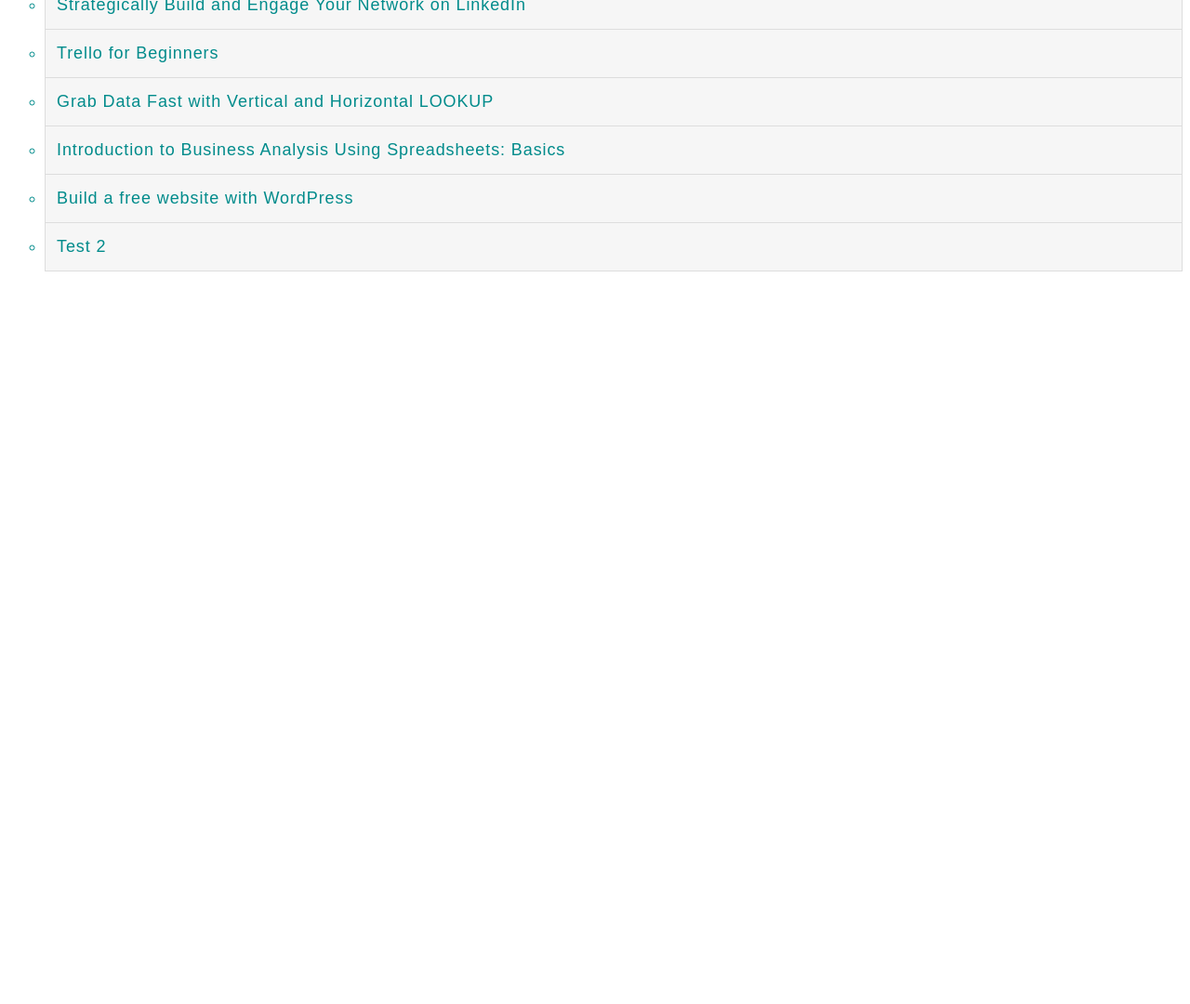
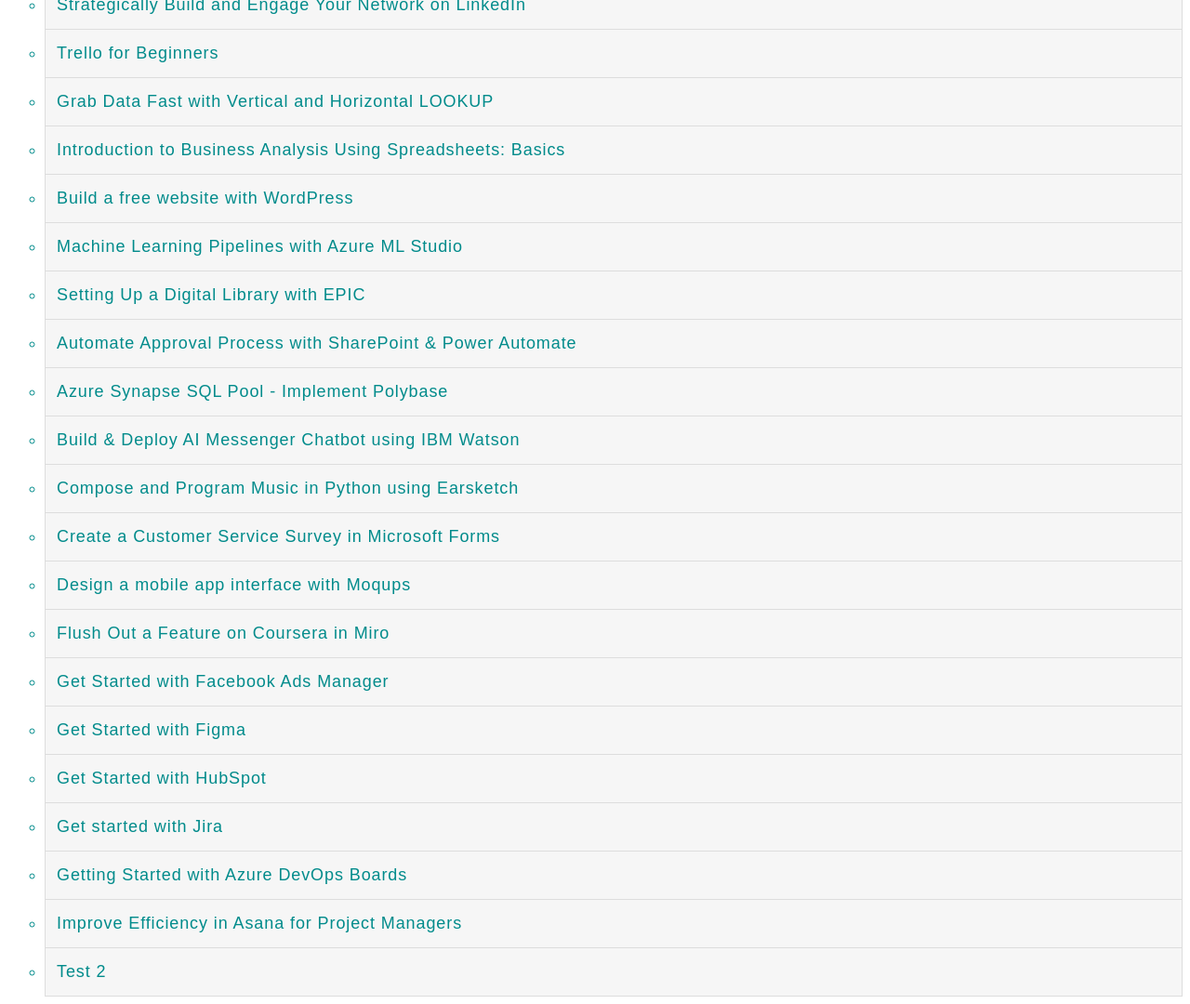
Before and after one commit to BenjaminAlbert387/coursera-certificates, a plain HTML site: page index.html in a window 1280 px wide. Shown: the part 3081-4161 px from the top of the page at 93% size. Before the commit the page ends 3381 px from the top, so only its background shows below. Drawn offline with Linux system fonts and the light colour scheme.

Commit message:
Update index.html

```diff
--- a/index.html
+++ b/index.html
@@ -98,6 +98,24 @@
         <li><a href="https://www.coursera.org/account/accomplishments/certificate/ZEWZCZK9XPQL">Introduction to Business Analysis Using Spreadsheets: Basics</a></li>
         <li><a href="https://coursera.org/share/8c7545c6eadb9f53f244553b9ba79fc8">Build a free website with WordPress</a></li>
 
+        <li><a href="https://www.coursera.org/account/accomplishments/certificate/JE3WVJNYYJNA">Machine Learning Pipelines with Azure ML Studio</a></li>
+        <li><a href="https://www.coursera.org/account/accomplishments/certificate/B4Q2C8S8ASMP">Setting Up a Digital Library with EPIC</a></li>
+        <li><a href="https://www.coursera.org/account/accomplishments/certificate/6QW8PNGDK3H6">Automate Approval Process with SharePoint & Power Automate</a></li>
+        <li><a href="https://www.coursera.org/account/accomplishments/certificate/5K6GJYS8T8JB">Azure Synapse SQL Pool - Implement Polybase</a></li>
+        <li><a href="https://www.coursera.org/account/accomplishments/certificate/LPSMVUPE6Z7V">Build & Deploy AI Messenger Chatbot using IBM Watson</a></li>
+
+        <li><a href="https://www.coursera.org/account/accomplishments/certificate/HANXRG3JLE8X">Compose and Program Music in Python using Earsketch</a></li>
+        <li><a href="https://www.coursera.org/account/accomplishments/certificate/8FKZKMXWT78E">Create a Customer Service Survey in Microsoft Forms</a></li>
+        <li><a href="https://www.coursera.org/account/accomplishments/certificate/BB9NTL62SXPR">Design a mobile app interface with Moqups</a></li>
+        <li><a href="https://www.coursera.org/account/accomplishments/certificate/3ZWLM5GLN49N">Flush Out a Feature on Coursera in Miro</a></li>
+        <li><a href="https://www.coursera.org/account/accomplishments/certificate/P3HHV3U373MN">Get Started with Facebook Ads Manager</a></li>
+
+        <li><a href="https://www.coursera.org/account/accomplishments/certificate/ZFHQW92ZPV9G">Get Started with Figma</a></li>
+        <li><a href="https://www.coursera.org/account/accomplishments/certificate/BNCTLDKBCEYG">Get Started with HubSpot</a></li>
+        <li><a href="https://www.coursera.org/account/accomplishments/certificate/LL4HN5N2UJKJ">Get started with Jira</a></li>
+        <li><a href="https://www.coursera.org/account/accomplishments/certificate/FGUW3EXYY5GA">Getting Started with Azure DevOps Boards</a></li>
+        <li><a href="https://www.coursera.org/account/accomplishments/certificate/KMH45XSP7C3M">Improve Efficiency in Asana for Project Managers</a></li>
+
         <li><a href="#">Test 2</a></li>
       </ul>
     </ul>
```
